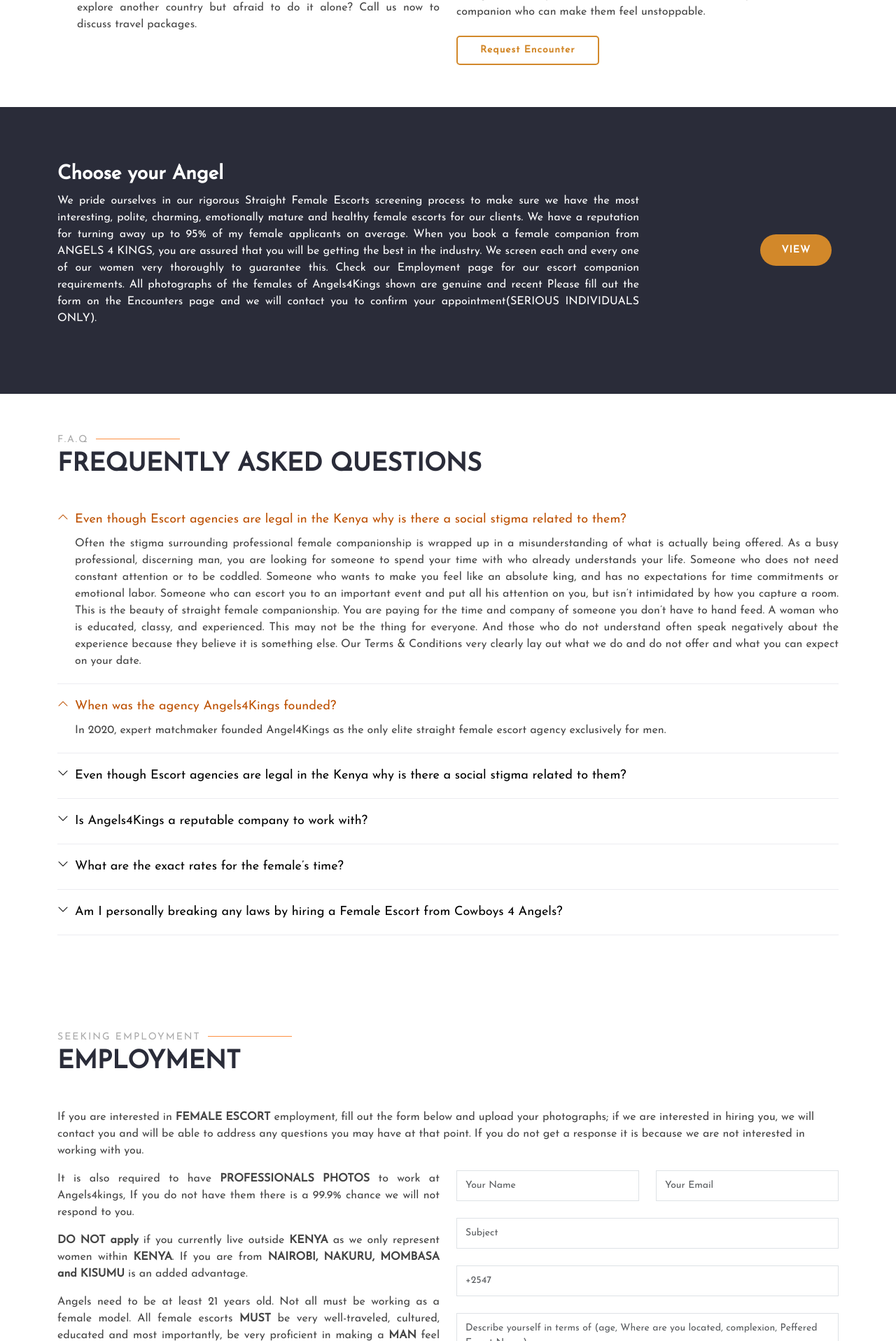
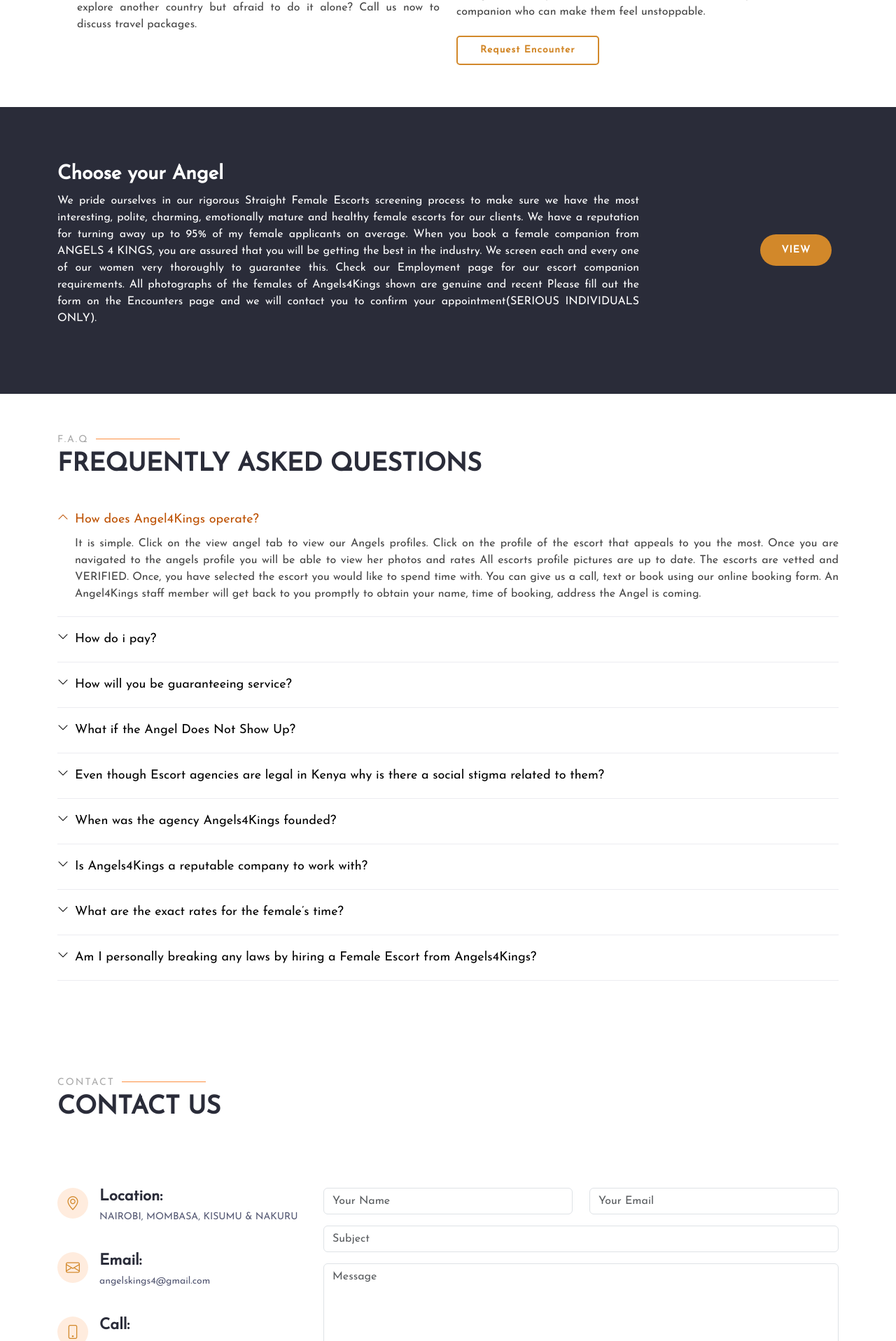
Before and after one commit to its-kios09/Angels4Kings, a Flask app: page / in a window 1280 px wide, after a click on "How does Angel4Kings operate?". Shown: the part 1123-3040 px from the top of the page at 70% size. Run offline with Flask 3, Linux system fonts and the light colour scheme; some libraries are stand-ins or nearby versions.

Commit message:
added employment route

```diff
--- a/templates/index.html
+++ b/templates/index.html
@@ -48,9 +48,9 @@
           <li><a class="nav-link scrollto" href="#about">Services</a></li>
           <li><a class="nav-link scrollto" href="#cta">View Our Angels</a></li>
           <li><a class="nav-link scrollto " href="#faq"> FAQs</a></li>
-          <li><a class="nav-link scrollto" href="#employ">Employment</a></li>
+          <li><a class="nav-link scrollto" href="{{ url_for('views.employee_form') }}">Employment</a></li>
           <li><a class="nav-link scrollto" href="#contact">Contact&nbsp</a></li>
-          <li><i class="bi bi-phone" style="color: #ffffff;">&nbsp+254712345566</i></li>
+          <li><i class="bi bi-phone" style="color: #ffffff;">&nbsp+254715327807</i></li>
 
         </ul>
         <i class="bi bi-list mobile-nav-toggle"></i>
@@ -68,11 +68,11 @@
         <div class="carousel-container">
           <h2 class="animate__animated animate__fadeInDown">Straight Elite Female Companions <span>For Male</span></h2>
           <p class="animate__animated fanimate__adeInUp">
-            Looking for the PERFECT GIRLFRIEND EXPERIENCE WITH NO STRINGS ATTACHED? We are a personalized female escort for men companion service that caters to the most discerning, EXCLUSIVE MEN who expects the best. Call 0715327809 for faster booking of our Angels and a GUIDE on how to view our angels. When scheduling an appointment you will be speaking to CEO, who is a true pioneer to this industry with many years of matchmaking experience.
+            Looking for the PERFECT GIRLFRIEND EXPERIENCE WITH NO STRINGS ATTACHED? We are a personalized female escort for men companion service that caters to the most discerning, EXCLUSIVE MEN who expects the best. Call 0715327807 for faster booking of our Angels and a GUIDE on how to view our angels. When scheduling an appointment you will be speaking to CEO, who is a true pioneer to this industry with many years of matchmaking experience.
 
           </p>
           <p>
-            NB  We cater to a DISCERNING CLIENTELE who appreciate PREMIUM SERVICES. Please note that our services are exclusively available to individuals who meet specific financial criteria. If you believe you qualify, you may contact this number.
+            NB  We cater to a DISCERNING CLIENTELE who appreciate PREMIUM SERVICES. Please note that our services are exclusively available to individuals who meet specific FINANCIAL CRITERIA. If you believe you qualify, you may contact this number: 0715327807.
           </p>
           <a href="#about" class="btn-get-started animate__animated animate__fadeInUp scrollto">More about us</a>
         </div>
@@ -128,7 +128,7 @@
             <br>
             <br>
             <p>Our goal is to empower MEN to have the adventures they dream of with a companion who can make them feel unstoppable.</p>
-            <a href="#" class="btn-learn-more">Request Encounter</a>
+            <a href="#cta" class="btn-learn-more">Request Encounter</a>
 
           </div>
         </div>
@@ -170,8 +170,34 @@
 
         <ul class="faq-list">
           <li>
-            <div data-bs-toggle="collapse" class="collapsed question" href="#faq1">Even though Escort agencies are legal in the Kenya why is there a social stigma related to them? <i class="bi bi-chevron-down icon-show"></i><i class="bi bi-chevron-up icon-close"></i></div>
+            <div data-bs-toggle="collapse" class="collapsed question" href="#faq1">How does Angel4Kings operate? <i class="bi bi-chevron-down icon-show"></i><i class="bi bi-chevron-up icon-close"></i></div>
             <div id="faq1" class="collapse" data-bs-parent=".faq-list">
+              <p style="text-align: justify;">
+                  It is simple. Click on the view angel tab to view our Angels profiles. Click on the profile of the escort that appeals to you the most. Once you are navigated to the angels profile you will be able to view  her photos and rates All escorts profile pictures are up to date. The escorts are vetted and VERIFIED. Once, you have selected the escort you would like to spend time with. You can give us a call, text or book using our online booking form. An Angel4Kings staff member will get back to you promptly to obtain your name, time of booking, address the Angel is coming.
+              </p>
+            </div>
+          </li>
+          <li>
+            <div data-bs-toggle="collapse" class="collapsed question" href="#faq2">How do i pay? <i class="bi bi-chevron-down icon-show"></i><i class="bi bi-chevron-up icon-close"></i></div>
+            <div id="faq2" class="collapse" data-bs-parent=".faq-list">
+              <p style="text-align: justify;">
+                 This escort agency does not take cash payments period, services are paid for upfront to the agency via the payment options provided. Please understand the escort does not leave her location until there has been a payment submitted.              </p>
+            </div>
+          </li>
+          <li>
+            <div data-bs-toggle="collapse" class="collapsed question" href="#faq3">How will you be guaranteeing service? <i class="bi bi-chevron-down icon-show"></i><i class="bi bi-chevron-up icon-close"></i></div>
+            <div id="faq3" class="collapse" data-bs-parent=".faq-list">
+              <p style="text-align: justify;">
+                All Angels are VERIFIED by us. Funds will be released to the Angel for her time after the booking completed.            </div>
+          </li>
+           <li>
+            <div data-bs-toggle="collapse" class="collapsed question" href="#faq4">What if the Angel Does Not Show Up? <i class="bi bi-chevron-down icon-show"></i><i class="bi bi-chevron-up icon-close"></i></div>
+            <div id="faq4" class="collapse" data-bs-parent=".faq-list">
+              <p style="text-align: justify;">
+                If the Angel does not show up you will be refunded 100% of your money, as there is no booking taking place.          </li>
+          <li>
+            <div data-bs-toggle="collapse" class="collapsed question" href="#faq5">Even though Escort agencies are legal in Kenya why is there a social stigma related to them? <i class="bi bi-chevron-down icon-show"></i><i class="bi bi-chevron-up icon-close"></i></div>
+            <div id="faq5" class="collapse" data-bs-parent=".faq-list">
               <p style="text-align: justify;">
                 Often the stigma surrounding professional female companionship is wrapped up in a misunderstanding of what is actually being offered. As a busy professional, discerning man, you are looking for someone to spend your time with who already understands your life. Someone who does not need constant attention or to be coddled. Someone who wants to make you feel like an absolute king, and has no expectations for time commitments or emotional labor. Someone who can escort you to an important event and put all his attention on you, but isn’t intimidated by how you capture a room. This is the beauty of straight female companionship. You are paying for the time and company of someone you don’t have to hand feed. A woman who is educated, classy, and experienced. This may not be the thing for everyone. And those who do not understand often speak negatively about the experience because they believe it is something else. Our Terms & Conditions very clearly lay out what we do and do not offer and what you can expect on your date.
               </p>
@@ -179,36 +205,25 @@
           </li>
 
           <li>
-            <div data-bs-toggle="collapse" class="collapsed question" href="#faq1">When was the agency Angels4Kings founded? <i class="bi bi-chevron-down icon-show"></i><i class="bi bi-chevron-up icon-close"></i></div>
-            <div id="faq1" class="collapse" data-bs-parent=".faq-list">
+            <div data-bs-toggle="collapse" class="collapsed question" href="#faq6">When was the agency Angels4Kings founded? <i class="bi bi-chevron-down icon-show"></i><i class="bi bi-chevron-up icon-close"></i></div>
+            <div id="faq6" class="collapse" data-bs-parent=".faq-list">
               <p style="text-align: justify;">
                 In 2020, expert matchmaker founded Angel4Kings as the only elite straight female escort agency exclusively for men.</p>
             </div>
           </li>
 
           <li>
-            <div data-bs-toggle="collapse" href="#faq2" class="collapsed question">Even though Escort agencies are legal in the Kenya why is there a social stigma related to them? <i class="bi bi-chevron-down icon-show"></i><i class="bi bi-chevron-up icon-close"></i></div>
-            <div id="faq2" class="collapse" data-bs-parent=".faq-list">
+            <div data-bs-toggle="collapse" href="#faq8" class="collapsed question">Is Angels4Kings a reputable company to work with?<i class="bi bi-chevron-down icon-show"></i><i class="bi bi-chevron-up icon-close"></i></div>
+            <div id="faq8" class="collapse" data-bs-parent=".faq-list">
               <p style="text-align: justify;">
-                Often the stigma surrounding professional male companionship is wrapped up in a misunderstanding of what is actually being offered.
-                As a busy, professional, discerning woman, you are looking for someone to spend your time with who already understands your life. Someone who does not need constant attention or to be coddled. Someone who wants to make you feel like an absolute queen, and has no expectations for time commitments or emotional labor. Someone who can escort you to an important event and put all his attention on you, but isn’t intimidated by how you capture a room. This is the beauty of straight male companionship. You are paying for the time and company of someone you don’t have to hand feed. A man who is educated, classy, and experienced. This may not be the thing for everyone. And those who do not understand often speak negatively about the experience because they believe it is something else.
-                Our Terms & Conditions very clearly lay out what we do and do not offer and what you can expect on your date.
+                Yes, we are a very REPUTABLE company and to further prove that. We are VERY PROTECTIVE of our clients’ privacy. By vowing to never BREAK ANY LAWS, a client can rest assured that we will remain DISCRETE. We take client PRIVACY a step further. The female escort hired will not know any personal contact information for any client. Angel4Kings is the sole protector of any information. We also do not solicit previous clients to ask them to book additional appointments.
               </p>
             </div>
           </li>
 
           <li>
-            <div data-bs-toggle="collapse" href="#faq3" class="collapsed question">Is Angels4Kings a reputable company to work with?<i class="bi bi-chevron-down icon-show"></i><i class="bi bi-chevron-up icon-close"></i></div>
-            <div id="faq3" class="collapse" data-bs-parent=".faq-list">
-              <p style="text-align: justify;">
-                Yes, we are a very REPUTABLE company and to further prove that.We are VERY PROTECTIVE of our clients’ privacy. By vowing to never BREAK ANY LAWS, a client can rest assured that we will remain DISCRETE. We take client PRIVACY a step further. The female escort hired will not know any personal contact information for any client. Angel4Kings is the sole protector of any information. We also do not solicit previous clients to ask them to book additional appointments.
-              </p>
-            </div>
-          </li>
-
-          <li>
-            <div data-bs-toggle="collapse" href="#faq4" class="collapsed question">What are the exact rates for the female’s time?<i class="bi bi-chevron-down icon-show"></i><i class="bi bi-chevron-up icon-close"></i></div>
-            <div id="faq4" class="collapse" data-bs-parent=".faq-list">
+            <div data-bs-toggle="collapse" href="#faq9" class="collapsed question">What are the exact rates for the female’s time?<i class="bi bi-chevron-down icon-show"></i><i class="bi bi-chevron-up icon-close"></i></div>
+            <div id="faq9" class="collapse" data-bs-parent=".faq-list">
               <p style="text-align: justify;">
                 A lot of the women have different rates.  You can find each female’s rates on their individual profiles.  If your are on the ANGELS PAGE just click on the female escort you like and there is an orange button that says view rates. The minimum booking for an appointment where the companion travels to your location is two hours and could be longer depending on travel time.
               </p>
@@ -216,8 +231,8 @@
           </li>
 
           <li>
-            <div data-bs-toggle="collapse" href="#faq5" class="collapsed question">Am I personally breaking any laws by hiring a Female Escort from Cowboys 4 Angels?<i class="bi bi-chevron-down icon-show"></i><i class="bi bi-chevron-up icon-close"></i></div>
-            <div id="faq5" class="collapse" data-bs-parent=".faq-list">
+            <div data-bs-toggle="collapse" href="#faq10" class="collapsed question">Am I personally breaking any laws by hiring a Female Escort from Angels4Kings?<i class="bi bi-chevron-down icon-show"></i><i class="bi bi-chevron-up icon-close"></i></div>
+            <div id="faq10" class="collapse" data-bs-parent=".faq-list">
               <p style="text-align: justify;">
                 No, you are not breaking any laws. It is 100% legal to hire a companion to share a few hours or even a weekend with.</p>
             </div>
@@ -227,89 +242,6 @@
 
       </div>
     </section><!-- End F.A.Q Section -->
-        <!-- ======= About Section ======= -->
-        <section id="employ" class="contact">
-          <div class="container">
-
-            <div class="section-title" data-aos="zoom-out">
-              <h2>SEEKING EMPLOYMENT</h2>
-              <p>EMPLOYMENT</p>
-            </div>
-
-            <div class="row content" data-aos="fade-up">
-              <p>
-                If you are interested in <b>FEMALE ESCORT</b> employment, fill out the form below and upload your photographs; if we are interested in hiring you, we will contact you and will be able to address any questions you may have at that point. If you do not get a response it is because we are not interested in working with you.
-              </p>
-              <div class="col-lg-6" style="text-align:justify;">
-                <p>
-                  It is also required to have <b>PROFESSIONALS PHOTOS</b> to work at Angels4kings, If you do not have them there is a 99.9% chance we will not respond to you.
-                </p>
-                <p>
-                  <b> DO NOT apply</b> if you currently live outside <b>KENYA</b> as we only represent women within <b>KENYA</b>. If you are from <b>NAIROBI, NAKURU, MOMBASA and KISUMU</b> is an added advantage.
-                </p>
-                <p>
-                  Angels need to be at least 21 years old. Not all must be working as a female model. All female escorts <b>MUST</b> be very well-traveled, cultured, educated and most importantly, be very proficient in making a <b>MAN</b> feel <b>SAFE</b> and <b>RELAXED</b>.
-                </p>
-                <p>
-                  Angels need to be <b>VERY ATTRACTIVE</b>, dedicated to a top level of <b>FITNESS</b>, presentable, well-groomed, stylish, <b>CHARMING</b> and <b>DESIRABLE</b>. Angels need to be <b>CONFIDENT</b> but not arrogant, yet <b>SAVVY</b>. All female companions need to be <b>EMOTIONALLY MATURE</b>, stable and possess a <b>GENUINE RESPECT</b> for <b>MEN.</b>
-                </p>
-                <p>
-                  Unfortunately there is a <b>SOCIAL STIGMA</b> that female escort employment is providing a <b>SEXUAL SERVICES</b>. The most important aspects of providing <b>QUALITY COMPANIONSHIP</b> are often ignored. At <b>ANGELS 4 KINGS</b we pride ourselves in providing our clients with UNDIVIDED ATTENTION and engaging in INTELLIGENT often WITTY conversations. ANGELS 4 KINGS does not sell sex.
-                </p>
-                <p>
-                  We sell our female escorts <b>TIME</b> to provide <b>COMPANIONSHIP</b> and <b>PROTECTION</b> for our <b>CLIENTS</b>.
-                </p>
-                <p>
-                  Please see our Terms & Conditions for a complete list of expectations and responsibilities.
-                </p>
-              </div>
-              <div class="col-lg-6 pt-4 pt-lg-0">
-                <form action="forms/contact.php" method="post" role="form" class="php-email-form">
-                  <div class="row">
-                    <div class="col-md-6 form-group">
-                      <input type="text" name="name" class="form-control" id="name" placeholder="Your Name" required>
-                    </div>
-                    <div class="col-md-6 form-group mt-3 mt-md-0">
-                      <input type="email" class="form-control" name="email" id="email" placeholder="Your Email" required>
-                    </div>
-                  </div>
-                  <div class="form-group mt-3">
-                    <input type="text" class="form-control" name="subject" id="subject" placeholder="Subject" required>
-                  </div>
-                  <div class="form-group mt-3">
-                    <input type="phone" class="form-control" name="Phone Number" id="phone" placeholder="+2547" required>
-                  </div>
-                  <div class="form-group mt-3">
-                    <textarea class="form-control" name="message" rows="5" placeholder="Describe yourself in terms of (age, Where are you located, complexion, Peffered Escort Name)" required></textarea>
-                  </div>
-                  <div>
-                  <input id="file"type="file" name="file"/>
-                  </div>
-                  <div>
-                    <input id="file"type="file" name="file"/>
-                  </div>
-                  <div>
-                    <input id="file"type="file" name="file"/>
-                    </div>
-                  <div class="my-3">
-                    <div class="loading">Loading</div>
-                    <div class="error-message"></div>
-                    <div class="sent-message">Your message has been sent. Thank you!</div>
-                  </div>
-                  <div class="text-center"><button type="submit">Send Message</button></div>
-                </form>
-
-                <p style="margin-top: 25px;">
-                  Do not send us nude photos! Applications including nude photos will be immediately deleted! It is also required to have professional photos to work at Angels4Kings so if you do not have them there is a 99.9% chance we will not respond to you.
-                </p>
-
-              </div>
-            </div>
-
-          </div>
-        </section><!-- End About Section -->
-
-
 
     <!-- ======= Contact Section ======= -->
     <section id="contact" class="contact">
--- a/views.py
+++ b/views.py
@@ -50,6 +50,13 @@
     if auth.current_user != None:
         return render_template('dashboard-user.html')
     return render_template('login.html', user_not_authenticated=True)
+
+@views.route('/employ-form')
+def employee_form():
+    try:
+        return render_template('employment.html')
+    except TemplateNotFound:
+        abort(404)
 
 @views.route('/authenticate', methods=['GET','POST'])
 def authenticate():
```
Also changed, not shown: templates/employment.html (added, +191 -0 lines), 1 other file.
